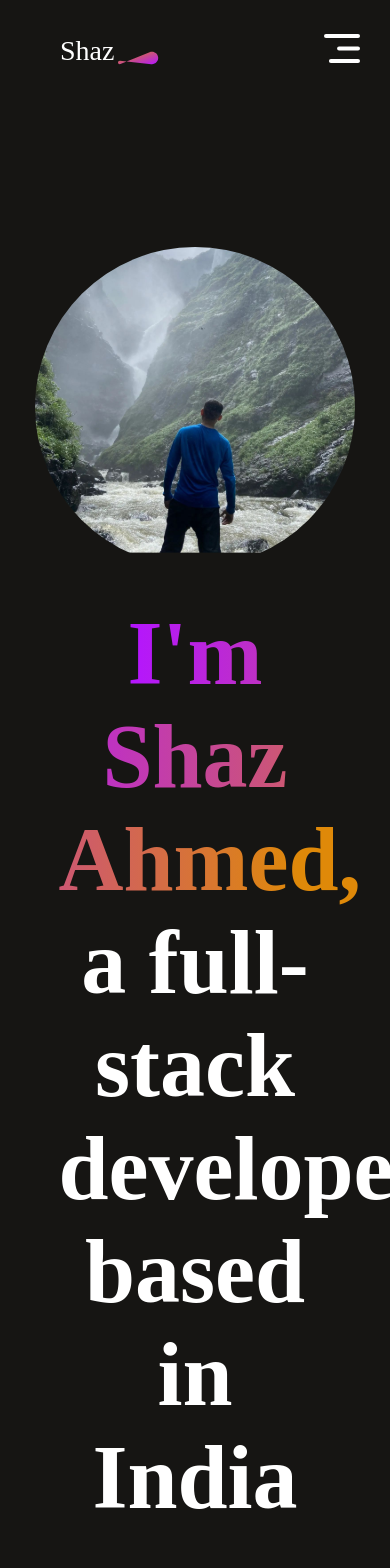
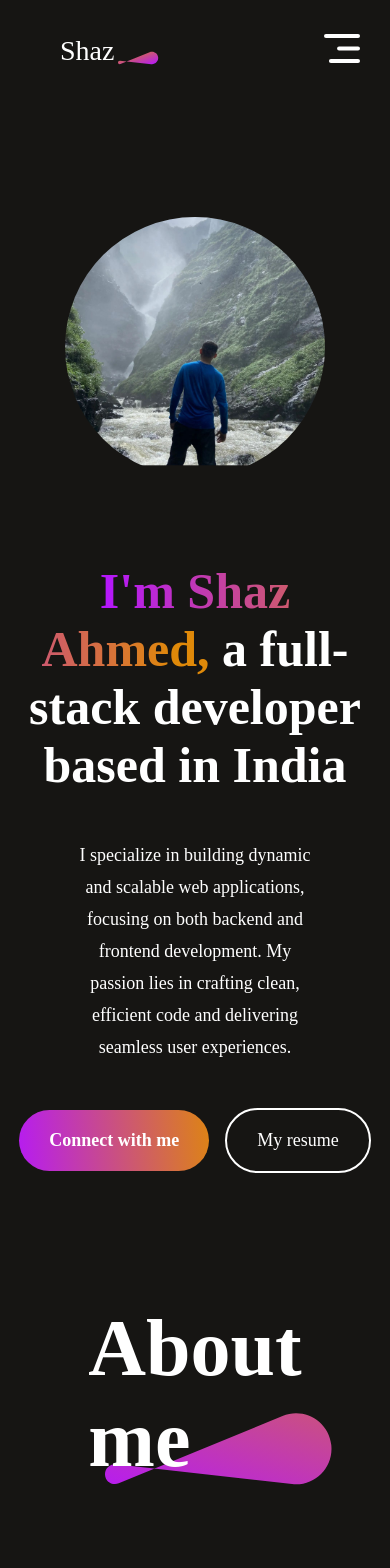
Before and after one commit to shaz290/portfolio-1, a React (Vite) app: page / in a window 390 px wide. Shown: the top 1568 px of the page. Built offline with nearby package versions, Linux system fonts and the light colour scheme; a web font is replaced by a local one.

Commit message:
hero section responsive using media query

```diff
--- a/src/Components/Hero/Hero.css
+++ b/src/Components/Hero/Hero.css
@@ -64,3 +64,40 @@
 .hero-resume:hover {
     border-color: #B415FF;
 }
+
+@media(max-width:768px) {
+    .hero img {
+        margin-top: 120px;
+        width: 260px;
+    }
+
+    .hero h1 {
+        margin-top: 50px;
+        width: 90%;
+        font-size: 50px;
+    }
+
+    .hero p {
+        width: 60%;
+        font-size: 18px;
+        line-height: 32px;
+        margin: 10px 0px;
+    }
+
+    .hero-action {
+        gap: 16px;
+        font-size: 18px;
+        font-weight: 500;
+        margin-bottom: 50px;
+    }
+
+    .hero-connect {
+        padding: 20px 30px;
+        border-radius: 40px;
+    }
+
+    .hero-resume {
+        padding: 20px 30px;
+        border-radius: 40px;
+    }
+}
```
